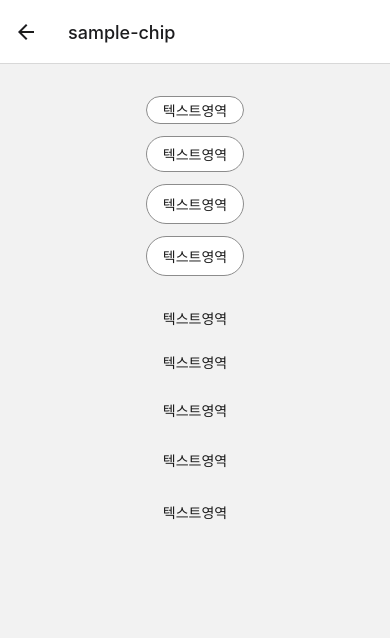
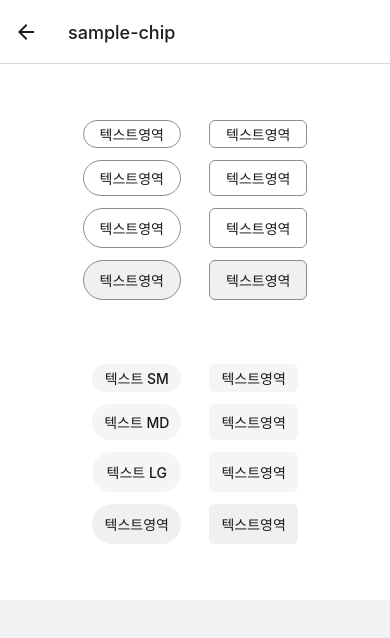
Before and after one commit to diningBuddy/fe, a React Native app: screen /sample-chip in a window 390 px wide. Shown: the top 638 px of the page. Built offline with nearby package versions, Linux system fonts and the light colour scheme.

Commit message:
add : isDisabled인 경우 추가

```diff
--- a/src/common/Chip.tsx
+++ b/src/common/Chip.tsx
@@ -32,6 +32,9 @@ export const TextChip = ({
   children,
   height = "md",
   isOutline = true,
+  isDisabled = false,
+  isSquared = false,
+  fontSize = "md",
 }: ChipProps) => (
   <ChipBox
     margin={margin}
@@ -39,6 +42,9 @@ export const TextChip = ({
     mode={mode}
     isOutline={isOutline}
     height={height}
+    isDisabled={isDisabled}
+    isSquared={isSquared}
+    fontSize={fontSize}
   >
     <StyledText>{children}</StyledText>
   </ChipBox>
@@ -49,17 +55,23 @@ export const OutlineChip = ({
   margin = "0",
   isSelected = false,
   height = "md",
+  isDisabled = false,
   onPress,
   children,
+  isSquared = false,
   isOutline = false,
+  fontSize = "md",
 }: ChipProps) => (
   <ChipBox
     margin={margin}
     isSelected={isSelected}
     isOutline={isOutline}
+    isDisabled={isDisabled}
+    isSquared={isSquared}
     mode={mode}
     onPress={onPress}
     height={height}
+    fontSize={fontSize}
   >
     <StyledText color={isSelected ? "black" : "red"}>{children}</StyledText>
   </ChipBox>
@@ -89,12 +101,16 @@ const ChipBox = styled(TouchableOpacity)<ChipProps>`
     props.height === "lg" ? "40px" : props.height === "md" ? "36px" : "28px"};
 
   padding: ${({ isOutline }) => (isOutline ? "12px 16px" : "8px 12px")};
-  background-color: ${({ isSelected, isOutline }) =>
-    isSelected ? (isOutline ? "red" : "black") : "pink"};
+
+  background-color: ${({ isDisabled, isSelected, isOutline }) =>
+    isDisabled ? "pink" : isSelected ? (isOutline ? "red" : "black") : "pink"};
+
   background: ${({ theme, isDisabled, mode, isPressed }) => {
-    if (isDisabled) return theme.color.tertiary.pressed;
+    if (isDisabled) return theme.color.sys.tertiary.pressed;
     if (mode === MAIN && isPressed) return theme.color.sys.secondary.disabled;
-    if (mode === SECONDARY && isPressed) return theme.color.tertiary.active;
+    if (mode === SECONDARY && isPressed)
+      return theme.color.sys.tertiary.default;
+    if (mode === SECONDARY) return theme.color.global.neutral[300];
     if (mode === MAIN) return theme.color.global.neutral[100];
     return "transparent";
   }};
@@ -103,19 +119,11 @@ const ChipBox = styled(TouchableOpacity)<ChipProps>`
   border-color: ${({ theme, isOutline }) =>
     isOutline ? theme.color.global.neutral[700] : "transparent"};
 
-  border-radius: ${({ isOutline }) => (isOutline ? "24px" : "16px")};
+  border-radius: ${({ isSquared }) => (isSquared ? "6px" : "72px")};
+
   margin: ${({ margin }) => margin};
-  font-size: ${({ fontSize }) => {
-    switch (fontSize) {
-      case "lg":
-        return "16px";
-      case "sm":
-        return "12px";
-      default:
-        return "14px";
-    }
-  }};
-  font-weight: 500;
+
+  ${({ isDisabled }) => isDisabled && `pointer-events: none;`}
 `;
 
 const ChipBoxGray = styled(ChipBox)`
@@ -132,9 +140,11 @@ const StyledText = styled.Text<{
 }>`
   color: ${({ theme, isDisabled, isPressed, mode, isSquared }) => {
     if (isDisabled) return "#D9D9D9";
-    if (isPressed && mode === OUTLINE_RED) return theme.color.theme.disabled;
+    // if (isPressed && mode === OUTLINE_RED) return theme.color.theme.disabled;
+    if (isPressed && mode === OUTLINE_RED) return theme.color.theme.headingText;
+
     if (mode === OUTLINE || isSquared) return theme.color.theme.headingText;
-    return theme.color.theme.textMain || theme.color.theme.headingText;
+    return theme.color.theme.headingText;
   }};
 
   font-size: ${({ fontSize }) => {
@@ -147,4 +157,6 @@ const StyledText = styled.Text<{
         return "14px";
     }
   }};
+
+  font-weight: 500;
 `;
--- a/src/components/sample/SampleChip.tsx
+++ b/src/components/sample/SampleChip.tsx
@@ -11,6 +11,8 @@ const SampleChip = () => {
 
   return (
     <ScrollView contentContainerStyle={styles.container}>
+      {/* 둥근 팁 */}
+      <View style={styles.chipGroupWrap}>
         <View style={styles.buttonGroup}>
           <TextChip height="sm">텍스트영역</TextChip>
           <TextChip>텍스트영역</TextChip>
@@ -20,11 +22,36 @@ const SampleChip = () => {
           </TextChip>
         </View>
 
+        {/* 네모 팁 */}
+        <View style={styles.buttonGroup}>
+          <TextChip isSquared height="sm">
+            텍스트영역
+          </TextChip>
+          <TextChip isSquared>텍스트영역</TextChip>
+          <TextChip isSquared height="lg">
+            텍스트영역
+          </TextChip>
+          <TextChip isSquared height="lg" isDisabled>
+            텍스트영역
+          </TextChip>
+        </View>
+      </View>
+      <View style={styles.chipGroupWrap}>
+        {/* 둥근 칩 */}
+        <View style={styles.buttonGroup}>
+          <OutlineChip height="sm">텍스트 SM</OutlineChip>
+          <OutlineChip>텍스트 MD</OutlineChip>
+          <OutlineChip height="lg">텍스트 LG</OutlineChip>
+          <OutlineChip height="lg" isDisabled>
+            텍스트영역
+          </OutlineChip>
+        </View>
+
+        {/* 네모 칩 */}
         <View style={styles.buttonGroup}>
           <OutlineChip isSquared height="sm">
             텍스트영역
           </OutlineChip>
-        <OutlineChip isSquared>텍스트영역</OutlineChip>
           <OutlineChip isSquared>텍스트영역</OutlineChip>
           <OutlineChip height="lg" isSquared>
             텍스트영역
@@ -32,6 +59,7 @@ const SampleChip = () => {
           <OutlineChip height="lg" isSquared isDisabled>
             텍스트영역
           </OutlineChip>
+        </View>
       </View>
     </ScrollView>
   );
@@ -42,10 +70,14 @@ const styles = StyleSheet.create({
     justifyContent: "center",
     alignItems: "center",
     padding: 24,
+    backgroundColor: "#ffffff",
+  },
+  chipGroupWrap: {
+    flexDirection: "row",
+    padding: 24,
     gap: 12,
   },
   buttonGroup: {
-    // flexDirection: "row",
     margin: 8,
     gap: 12,
   },
```
Lines whose indentation alone changed are shown as unchanged.
